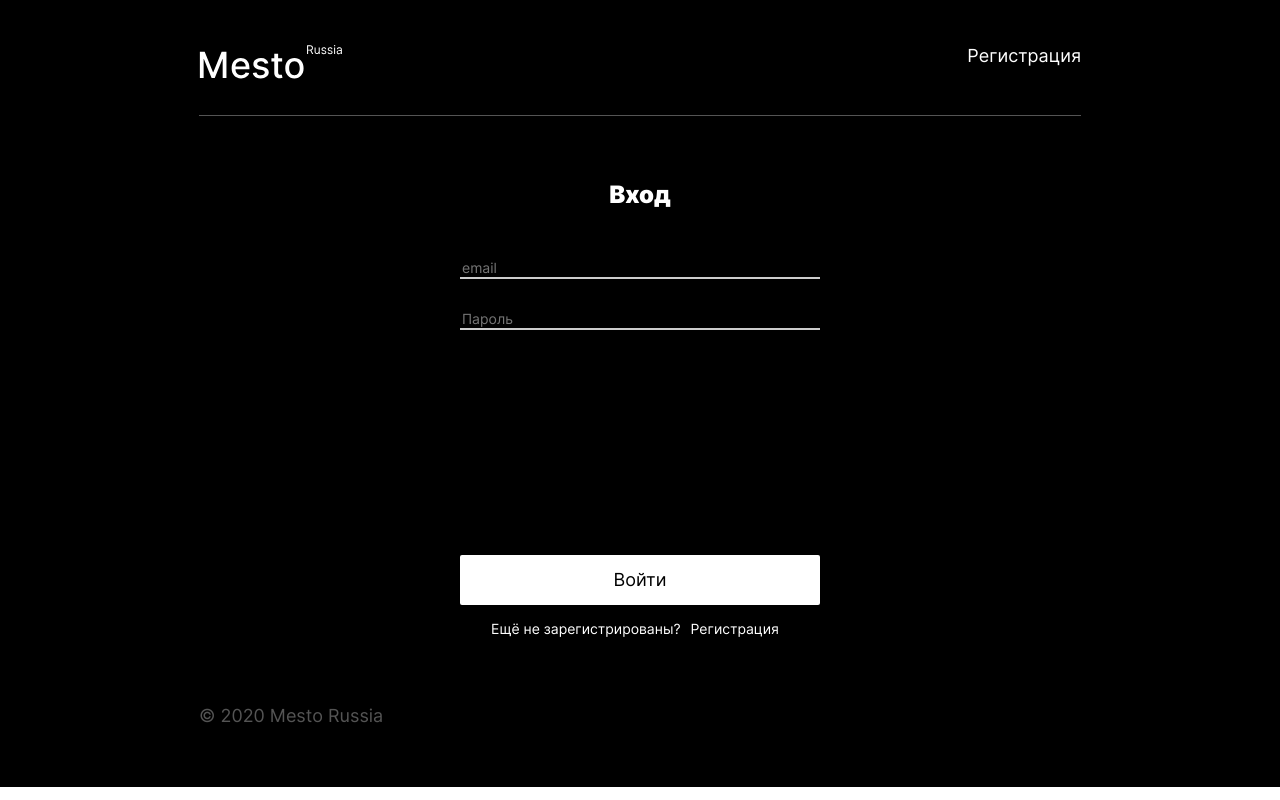
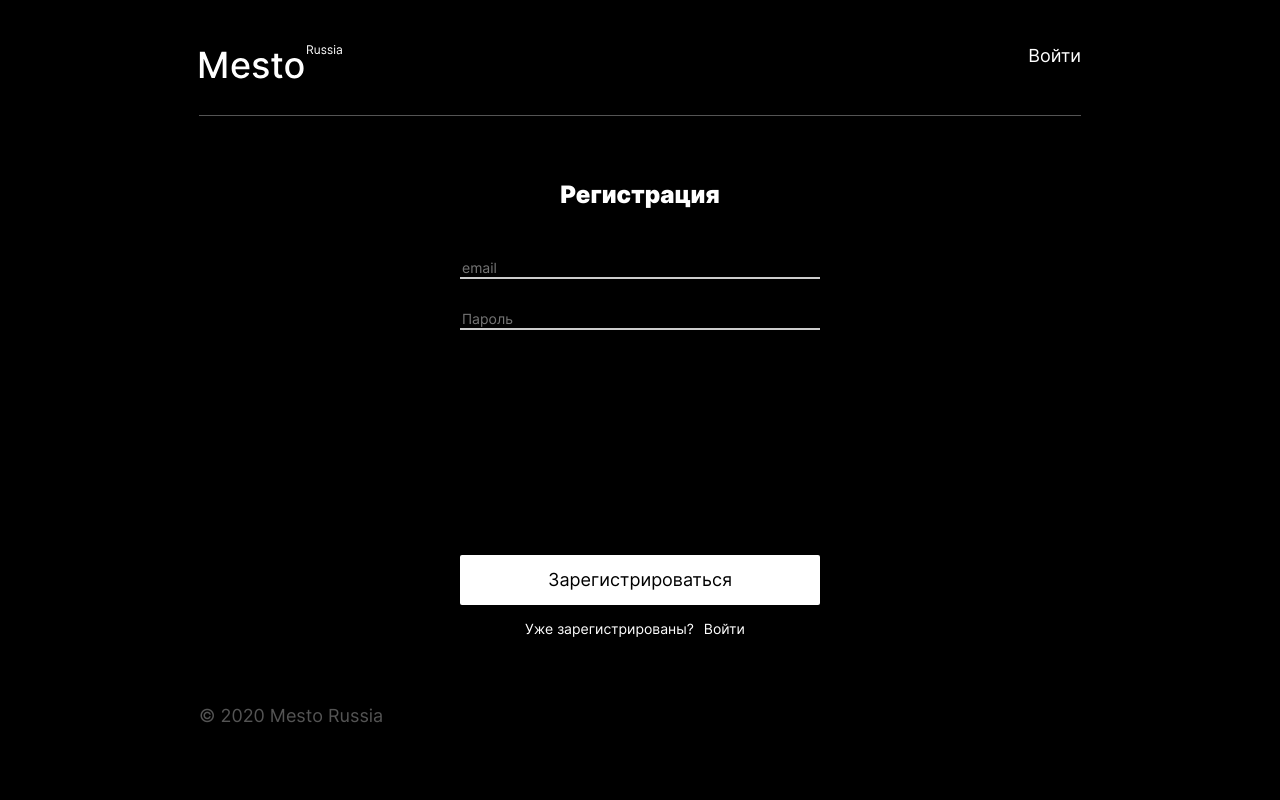
Before and after one commit to eugened503/react-mesto-auth, a React app: page /sign-up in a window 1280 px wide. Before the commit this address led to /signin. Built offline with nearby package versions, Linux system fonts and the light colour scheme; no server answers; a web font is replaced by a local one.

Commit message:
project work #14 second review

```diff
--- a/src/auth.js
+++ b/src/auth.js
@@ -13,9 +13,7 @@ export const register = (email, password) => {
       'password': password
     })
   })
-
     .then((res) => {
-      console.log(res)
       if (res.status !== 400) {
         return res.json();
       }
@@ -25,13 +23,15 @@ export const register = (email, password) => {
 };
 
 export const authorize = (email, password) => {
+
   return fetch(`${BASE_URL}/signin`, {
     method: 'POST',
     headers: {
-      'Accept': 'application/json',
-      'Content-Type': 'application/json'
+      'Content-Type': 'application/json',
+      'Access-Control-Allow-Origin': '*'
     },
-    body: JSON.stringify({ email, password })
+    body: JSON.stringify({ email, password }),
+
   })
     .then((res) => {
       try {
@@ -50,9 +50,10 @@ export const authorize = (email, password) => {
       }
     })
     .then((data) => {
-      localStorage.setItem('jwt', data.token);
-      return data;
-
+      if (data) {
+        localStorage.setItem('jwt', data.token);
+        return data.token;
+      }
     })
     .catch(err => console.log(err))
 };
@@ -61,11 +62,18 @@ export const checkToken = (token) => {
   return fetch(`${BASE_URL}/users/me`, {
     method: 'GET',
     headers: {
-      'Accept': 'application/json',
       'Content-Type': 'application/json',
       'Authorization': `Bearer ${token}`,
     }
   })
-    .then(res => res.json())
+    .then((res) => {
+      if (!res.ok) {
+        return res.json()
+          .then((err) => {
+            console.log(err.message);
+          });
+      }
+      return res.json();
+    })
     .then(data => data)
 }
--- a/src/blocks/page/page.css
+++ b/src/blocks/page/page.css
@@ -7,4 +7,5 @@
     -ms-text-size-adjust: 100%;
     -moz-text-size-adjust: 100%;
     text-rendering: optimizeLegibility;
+    min-height: 100vh
 }
--- a/src/components/App.js
+++ b/src/components/App.js
@@ -1,4 +1,4 @@
-import React, { useEffect, useState } from 'react';
+import React from 'react';
 import Header from './Header';
 import Main from './Main';
 import Footer from './Footer';
@@ -27,13 +27,9 @@ function App() {
   const [showImage, setShowImage] = React.useState({}); //Хук для захвата данных при клике на карточку
   const [isInfoTooltip, setInfoTooltip] = React.useState(false);
   const [isInfoTooltipMistake, setInfoTooltipMistake] = React.useState(false);
-  const [loggedIn, SetloggedIn] = React.useState(false);
-  const [userData, SetUserData] = React.useState({});
+  const [loggedIn, setLoggedIn] = React.useState(false);
+  const [userData, setUserData] = React.useState({});
   const history = useHistory();
-  const [isRegister, setRegister] = React.useState(false); //определение видимости поля "регистрация"
-  const [isEnterSite, setEnterSite] = React.useState(false); //определение видимости поля "войти"
-  const [isShowEmail, setShowEmail] = React.useState(false); //определение видимости поля "email"
-  const [isLeaveSite, setLeaveSite] = React.useState(false); //определение видимости поля "выйти"
 
   React.useEffect(() => {
     api.getUserInfoServer('/users/me') //получаем информацию о пользователе с сервера
@@ -142,25 +138,49 @@ function App() {
     tokenCheck();
   }, [loggedIn])
 
-  function handleLogin() {
-    SetloggedIn(true);
+
+  function handleLogin(email, password) {
+
+  auth.authorize(email, password)
+      .then((data) => {
+        if (!data) {
+          return console.log('Что-то пошло не так');
+        }
+        if (data) {
+          setLoggedIn(true);
+          history.push('/'); // переадресуем пользователя
+          return;
+        }
+      })
+      .catch(err => console.log(err)); // запускается, если пользователь не найден
+  }
+
+  function handleRegister(email, password) {
+
+    auth.register(email, password).then((res) => {
+      if (res) {
+        handleSetInfoTooltip(); //поп-ап успешной регистрации
+        history.push('/sign-in');
+      } else {
+        handleSetInfoTooltipMistake(); //поп-ап неуспешной регистрации
+        console.log('Произошла ошибка.');
+      }
+    })
+    .catch(err => console.log(err));
   }
 
   function tokenCheck() {
 
     if (localStorage.getItem('jwt')) {
       const jwt = localStorage.getItem('jwt');
-
       auth.checkToken(jwt)
         .then((res) => {
-
           if (res) {
-            showLoginEmail();
-            SetUserData({
+            setUserData({
               _id: res.data._id,
               email: res.data.email
             })
-            SetloggedIn(true);
+            setLoggedIn(true);
             history.push("/");
           }
         })
@@ -168,28 +188,13 @@ function App() {
     }
   }
 
-  function closeRegistration() { //скрываем поле регистрации, показываем поле 'войти'
-    setRegister(true)
-    setEnterSite(true)
-  }
+  function signOut() {
 
-  function hideEntrance() { //скрываем поле 'войти', показываем поле регистрации
-    setEnterSite(false)
-    setRegister(false)
-  }
-
-  function showLoginEmail() { //показываем поле "email" и поле "выйти"
-    setShowEmail(true)
-    setRegister(true)
-    setLeaveSite(true)
-    setEnterSite(false)
-  }
-
-  function hideOutputMail() { //скрываем поле "email" и поле "выйти", показываем поле регистрации
-    setShowEmail(false)
-    setRegister(false)
-    setLeaveSite(false)
-  }
+    setLoggedIn(false);
+    setUserData('');
+      localStorage.removeItem('jwt');
+      history.push('/sign-in');
+    }
 
   return (
     <>
@@ -198,13 +203,8 @@ function App() {
           <Header
             loggedIn={loggedIn}
             userData={userData}
-            isRegister={isRegister}
-            closeRegistration={closeRegistration}
-            isEnterSite={isEnterSite}
-            hideEntrance={hideEntrance}
-            isShowEmail={isShowEmail}
-            isLeaveSite={isLeaveSite}
-            hideOutputMail={hideOutputMail}
+            setUserData={setUserData}
+            onSignOut={signOut}
           />
           <Switch>
             <ProtectedRoute exact path="/" loggedIn={loggedIn}
@@ -217,19 +217,17 @@ function App() {
               onCardLike={handleCardLike}
               onCardDelete={handleCardDelete}
             />
-            <Route path="/signup">
+            <Route path="/sign-up">
               <Register
-                hideEntrance={hideEntrance}
-                onInfoTooltipMistake={handleSetInfoTooltipMistake}
-                onInfoTooltipManage={handleSetInfoTooltip} />
+                onRegister={handleRegister}
+                />
             </Route>
-            <Route path="/signin">
-              <Login handleLogin={handleLogin}
-                closeRegistration={closeRegistration}
-                showLoginEmail={showLoginEmail} />
+            <Route path="/sign-in">
+              <Login onLogin={handleLogin}
+                 />
             </Route>
             <Route>
-              {loggedIn ? <Redirect to="/signup" /> : <Redirect to="/signin" />}
+              {loggedIn ? <Redirect to="/" /> : <Redirect to="/sign-in" />}
             </Route>
           </Switch>
           <InfoTooltipManage isOpen={isInfoTooltip} onClose={closeAllPopups} />
@@ -243,7 +241,6 @@ function App() {
         </CurrentUserContext.Provider>
       </div>
     </>
-
   );
 }
 
--- a/src/components/Header.js
+++ b/src/components/Header.js
@@ -1,25 +1,27 @@
 import React from 'react';
 import logo from '../images/logo.svg';
-import { Link, useHistory } from 'react-router-dom';
+import { Link, useLocation } from 'react-router-dom';
 
 function Header(props) {
 
-  const history = useHistory();
-
-  function signOut() {
-    props.hideOutputMail();
-    localStorage.removeItem('jwt');
-    history.push('/signin');
-  }
+  const { pathname } = useLocation();
+  const linkText = `${pathname === '/sign-in' ? 'Регистрация' : 'Войти'}`;
+  const linkPath = `${pathname === '/sign-in' ? '/sign-up' : '/sign-in'}`;
 
   return (
     <header className="header">
       <img src={logo} alt="логотип Место-Россия" className="header__logo" />
       <div className="header__register-button-container">
-        <h2 id="mail" className={`header__none ${props.isShowEmail && 'header__element header__element-right header__block'}`}>{props.userData.email}</h2>
-        <Link to="/signup" className={`header__element ${props.isRegister && 'header__none'}`} onClick={props.closeRegistration}>Регистрация</Link>
-        <Link to="/signin" className={`header__none ${props.isEnterSite && 'header__block header__element'}`} onClick={props.hideEntrance}>Войти</Link>
-        <Link to="#"onClick={signOut} className={`header__none ${props.isLeaveSite && 'header__block header__element header__element-top'}`}>Выйти</Link>
+        {props.loggedIn
+          ? (
+          <>
+            <h2 id="mail" className='header__element header__element-right header__block'>{props.userData.email}</h2>
+            <Link to="#" onClick={props.onSignOut} className='header__block header__element header__element-top'>Выйти</Link>
+          </>
+          )
+          : (
+            <Link to={linkPath} className="header__block header__element">{linkText}</Link>)
+        }
       </div>
     </header>
   )
--- a/src/components/Login.js
+++ b/src/components/Login.js
@@ -1,32 +1,14 @@
-import * as auth from '../auth.js';
 import React, { useState } from 'react';
-import { Link, useHistory } from 'react-router-dom';
+import { Link } from 'react-router-dom';
 
 function Login(props) {
+
   const [email, setEmail] = useState('')
   const [password, setPassword] = useState('')
-  const history = useHistory();
 
   function handleSubmit(e) {
     e.preventDefault();
-
-    if (!email || !password) {
-      return console.log('Введите данные');
-    }
-    auth.authorize(email, password)
-      .then((data) => {
-        if (!data) {
-          return console.log('Что-то пошло не так');
-        }
-        if (data.token) {
-          setEmail('')
-          setPassword('')
-          props.handleLogin(); // обновляем стейт внутри App.js
-          history.push('/'); // переадресуем пользователя
-          return;
-        }
-      })
-      .catch(err => console.log(err)); // запускается, если пользователь не найден
+     props.onLogin(email, password);
   }
 
   return (
@@ -43,7 +25,7 @@ function Login(props) {
       </form>
       <div className="login__signup">
         <p className="signup__link">Ещё не зарегистрированы?</p>
-        <Link to="/signup" className="signup__link" onClick={props.closeRegistration}>Регистрация</Link>
+        <Link to="/sign-up" className="signup__link" onClick={props.closeRegistration}>Регистрация</Link>
       </div>
     </div>
   )
--- a/src/components/Register.js
+++ b/src/components/Register.js
@@ -1,30 +1,13 @@
 import React, { useState } from 'react';
-import { Link, useHistory, Redirect } from 'react-router-dom';
-import * as auth from '../auth.js';
+import { Link } from 'react-router-dom';
 
-const Register = (props) => {
+function Register(props) {
   const [email, setEmail] = useState('')
   const [password, setPassword] = useState('')
-  const history = useHistory()
-
-
-  //console.log(props.registerStatus);
-  //props.closeRegistration();
 
   const handleSubmit = (e) => {
     e.preventDefault();
-
-    auth.register(email, password).then((res) => {
-      if (res) {
-        props.onInfoTooltipManage(); //поп-ап успешной регистрации
-        history.push('/signin');
-      } else {
-        props.onInfoTooltipMistake(); //поп-ап неуспешной регистрации
-        history.push('/signin');
-        console.log('Произошла ошибка.');
-
-      }
-    })
+    props.onRegister(email, password);
   }
 
   return (
@@ -41,7 +24,7 @@ const Register = (props) => {
       </form>
       <div className="login__signup">
         <p className="signup__link">Уже зарегистрированы?</p>
-        <Link className="signup__link" to="/signin" onClick={props.hideEntrance}>Войти</Link>
+        <Link className="signup__link" to="/sign-in" onClick={props.hideEntrance}>Войти</Link>
       </div>
     </div>
   );
```
Also changed, not shown: README.md.
